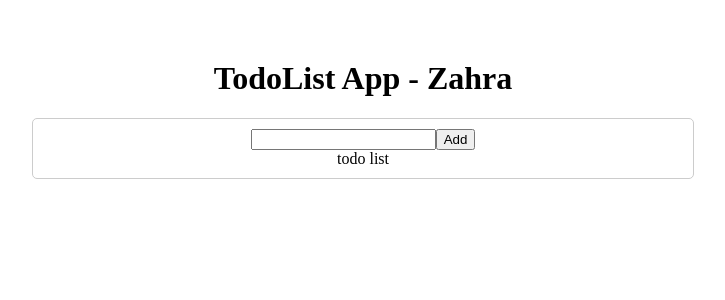
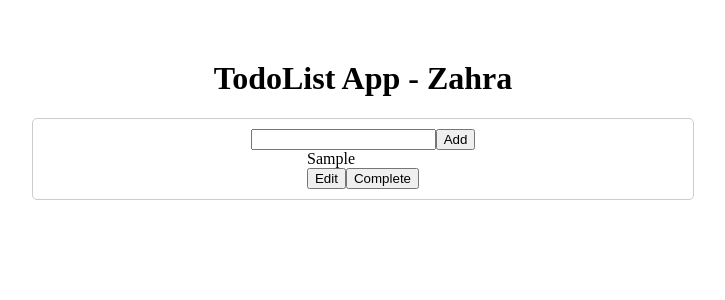
Before and after one commit to zarbabi/TodoList, a React (Create React App) app: page / in a window 1280 px wide. Both pictures are taken after typing "Sample" into the empty fields and a click on the button "Add". Shown: the top 300 px of the page, without its empty margins (295-1020 px from the left). Built offline with nearby package versions, Linux system fonts and the light colour scheme.

Commit message:
develop-Todolist-Component

```diff
--- /dev/null
+++ b/src/component/Todo.js
@@ -0,0 +1,13 @@
+const Todo = ({ todo }) => {
+  return (
+    <div key={todo.id}>
+      <div>{todo.text}</div>
+      <div>
+        <button>Edit</button>
+        <button>Complete</button>
+      </div>
+    </div>
+  );
+};
+
+export default Todo;
--- a/src/component/TodoApp.js
+++ b/src/component/TodoApp.js
@@ -5,21 +5,21 @@
 const TodoApp = () => {
   const [todos, setTodos] = useState([]);
 
-  // const addTodoHandler = (input) => {
-  //   //console.log(input);
-  //   const newTodo = {
-  //     id: Math.floor(Math.random() * 1000),
-  //     text: input,
-  //     isComplete: false,
-  //   };
+  const addTodoHandler = (input) => {
+    //console.log(input);
+    const newTodo = {
+      id: Math.floor(Math.random() * 1000),
+      text: input,
+      isComplete: false,
+    };
 
-  //   setTodos([...todos, newTodo]);
-  // };
+    setTodos([...todos, newTodo]);
+  };
 
   return (
     <div className="container">
-      <TodoForm setTodos={setTodos} todos={todos} />
-      <TodoList />
+      <TodoForm addTodoHandler={addTodoHandler} />
+      <TodoList todos={todos} />
     </div>
   );
 };
--- a/src/component/TodoForm.js
+++ b/src/component/TodoForm.js
@@ -16,13 +16,7 @@
       return;
     }
 
-    const newTodo = {
-      id: Math.floor(Math.random() * 1000),
-      text: input,
-      isComplete: false,
-    };
-
-    props.setTodos([...props.todos, newTodo]);
+    props.addTodoHandler(input);
     setInput("");
   };
 
--- a/src/component/TodoList.js
+++ b/src/component/TodoList.js
@@ -1,5 +1,14 @@
-const TodoList = () => {
-  return <div>todo list</div>;
+import Todo from "./Todo";
+
+const TodoList = ({ todos }) => {
+  const renderTodos = () => {
+    if (todos.length === 0) return <div>add some todos</div>;
+
+    return todos.map((todo) => {
+      return <Todo key={todo.id} todo={todo}  />;
+    });
+  };
+  return <div>{renderTodos()}</div>;
 };
 
 export default TodoList;
```
